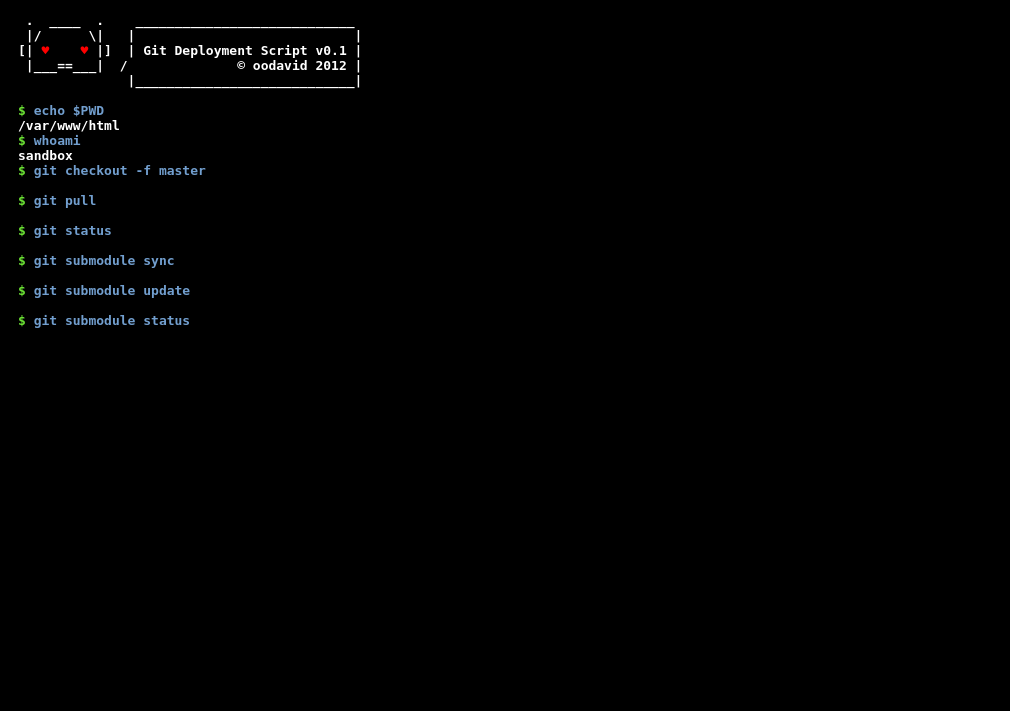
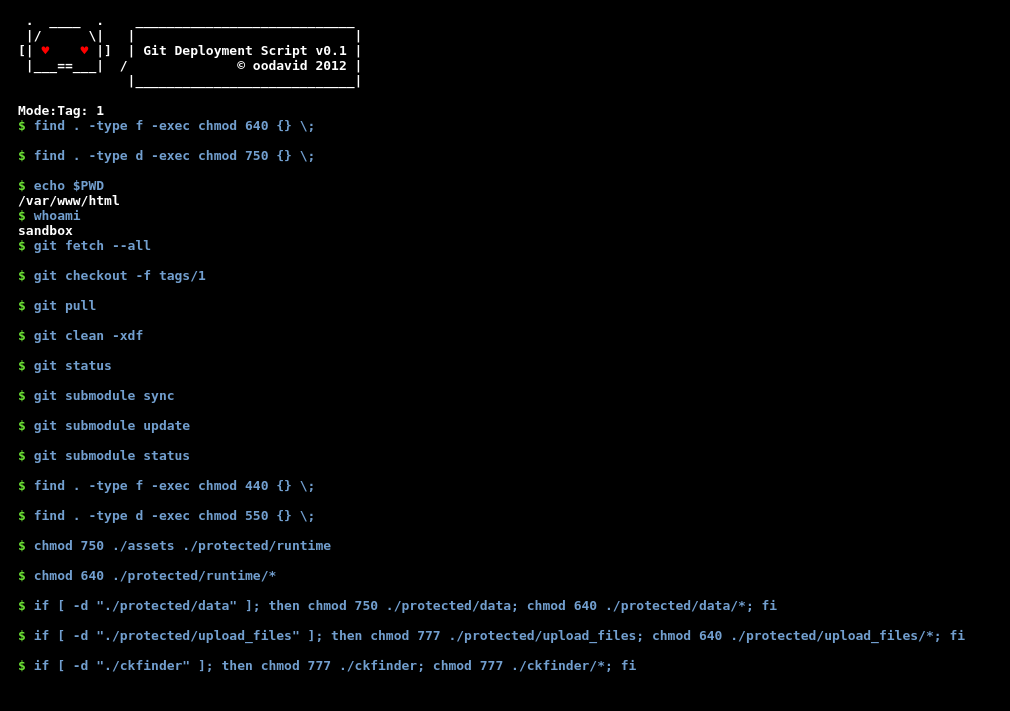
Before and after one commit to dhanakumarm/test_git, a PHP site: page /deploy.php?tag=1 in a window 1280 px wide. Shown: the top 711 px of the page, without its empty margins (0-1010 px from the left). Run offline with PHP 8.4, Linux system fonts and the light colour scheme; data that the repository does not hold is empty.

Commit message:
git deploy

```diff
--- a/deploy.php
+++ b/deploy.php
@@ -7,20 +7,80 @@
 	 *		https://gist.github.com/1809044
 	 */
 
+		/**
+
+         * This script is intended for deployments to test and production servers and only pulls code from the origin.
+         * The initial install of a deployment is a manual git clone from your choice of origin.
+         * To stand up a server for a Healthfirst deployment, IT should do the following:
+         *
+         *      # mkdir /var/www/<new site folder>
+         *      # chown apache:apache /var/www/<new site folder>
+         *      # cd /var/www/<new site folder>
+         *      # sudo -Hu apache git clone ssh://gitter@phabricator.healthfirstfinancial.com/source/<repo>.git /var/www/<new site folder>
+         *
+         * 	  Assuming the SetEnv variables are defined (see index.php) in the Apache config, and the site functions
+         *   then subsequent updates of this site are done via a browser as follows:
+         *
+         *   https://<URL> (i.e. hf1.healthfirstfinancial.com)/gitdeploy.php to deploy from production stable master...this would be the default for a live server.
+         *   https://<URL>/gitdeploy.php?dev=1 to deploy from develop HEAD
+         *   https://<URL>/gitdeploy.php?branch=<branchname> to deploy from a specific branch
+         *   https://<URL>/gitdeploy.php?tag=<tagname> to deploy a specfic tag
+         *   https://<URL>/gitdeploy.php?status=1 to get information about the current deployed state
+         *
+         */
+
+
         // The commands
+        $mode='Not Set...defaulting to master HEAD';
+
         $commands = array(
+        		'find . -type f -exec chmod 640 {} \;',
+        		'find . -type d -exec chmod 750 {} \;',
                 'echo $PWD',
                 'whoami',
-		'git checkout -f master',
-		'git pull',
-		'git status',
-		'git submodule sync',
-		'git submodule update',
-		'git submodule status',
-	);
+                'git fetch --all');
+
+
+        $tag = htmlspecialchars($_GET['tag']);
+        $branch = htmlspecialchars($_GET['branch']);
+        $dev = htmlspecialchars($_GET['dev']);
+        $status = htmlspecialchars($_GET['status']);
+
+        if($status == '1'){
+            unset($commands);
+            $mode = "STATUS";
+            $commands[]= "git status";
+        }else{
+            if(!empty($tag)){
+                $mode="Tag: $tag";
+                $commands[]= "git checkout -f tags/$tag";
+            }elseif(!empty($branch)){
+                $mode="Branch: $branch";
+                $commands[]= "git checkout -f $branch";
+            }elseif($dev==='1'){
+                $mode = "DEV";
+                $commands[]= "git checkout -f develop";
+            }else{
+                $commands[]= "git checkout -f master";
+            }
+
+            $commands[]='git pull';
+            $commands[]='git clean -xdf';
+            $commands[]='git status';
+            $commands[]='git submodule sync';
+            $commands[]='git submodule update';
+            $commands[]='git submodule status';
+            $commands[]='find . -type f -exec chmod 440 {} \;';
+            $commands[]='find . -type d -exec chmod 550 {} \;';
+            $commands[]='chmod 750 ./assets ./protected/runtime';
+            $commands[]='chmod 640 ./protected/runtime/*';
+            $commands[]='if [ -d "./protected/data" ]; then chmod 750 ./protected/data; chmod 640 ./protected/data/*; fi';
+            $commands[]='if [ -d "./protected/upload_files" ]; then chmod 777 ./protected/upload_files; chmod 640 ./protected/upload_files/*; fi';
+            $commands[]='if [ -d "./ckfinder" ]; then chmod 777 ./ckfinder; chmod 777 ./ckfinder/*; fi';
+        }
 
         // Run the commands for output
-	$output = '';
+        $output = "Mode:$mode\n";//var_dump($_GET);var_dump($commands);die();
         foreach($commands AS $command){
                 // Run it
                 $tmp = shell_exec($command);
```
Lines whose indentation alone changed are shown as unchanged.
